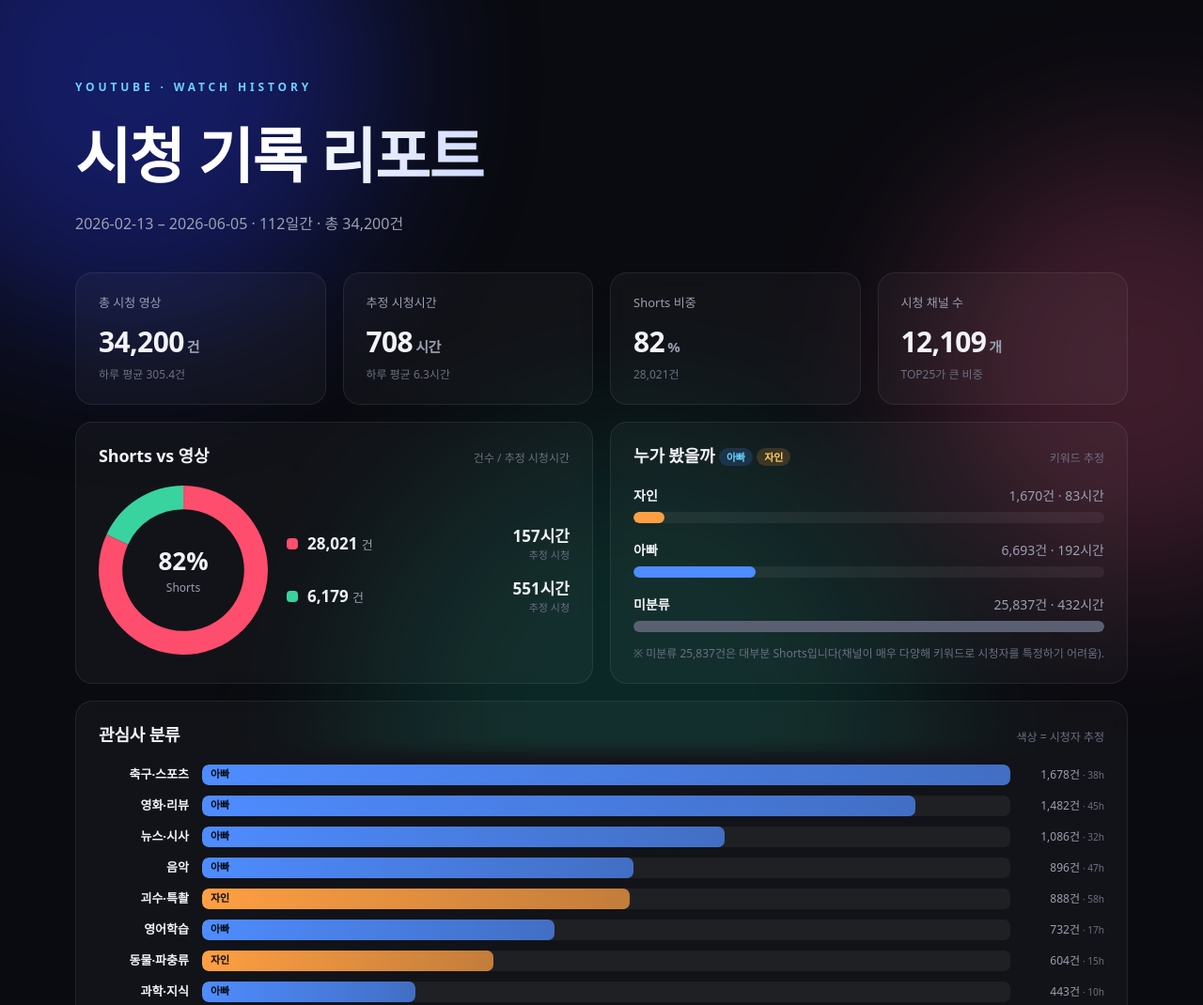
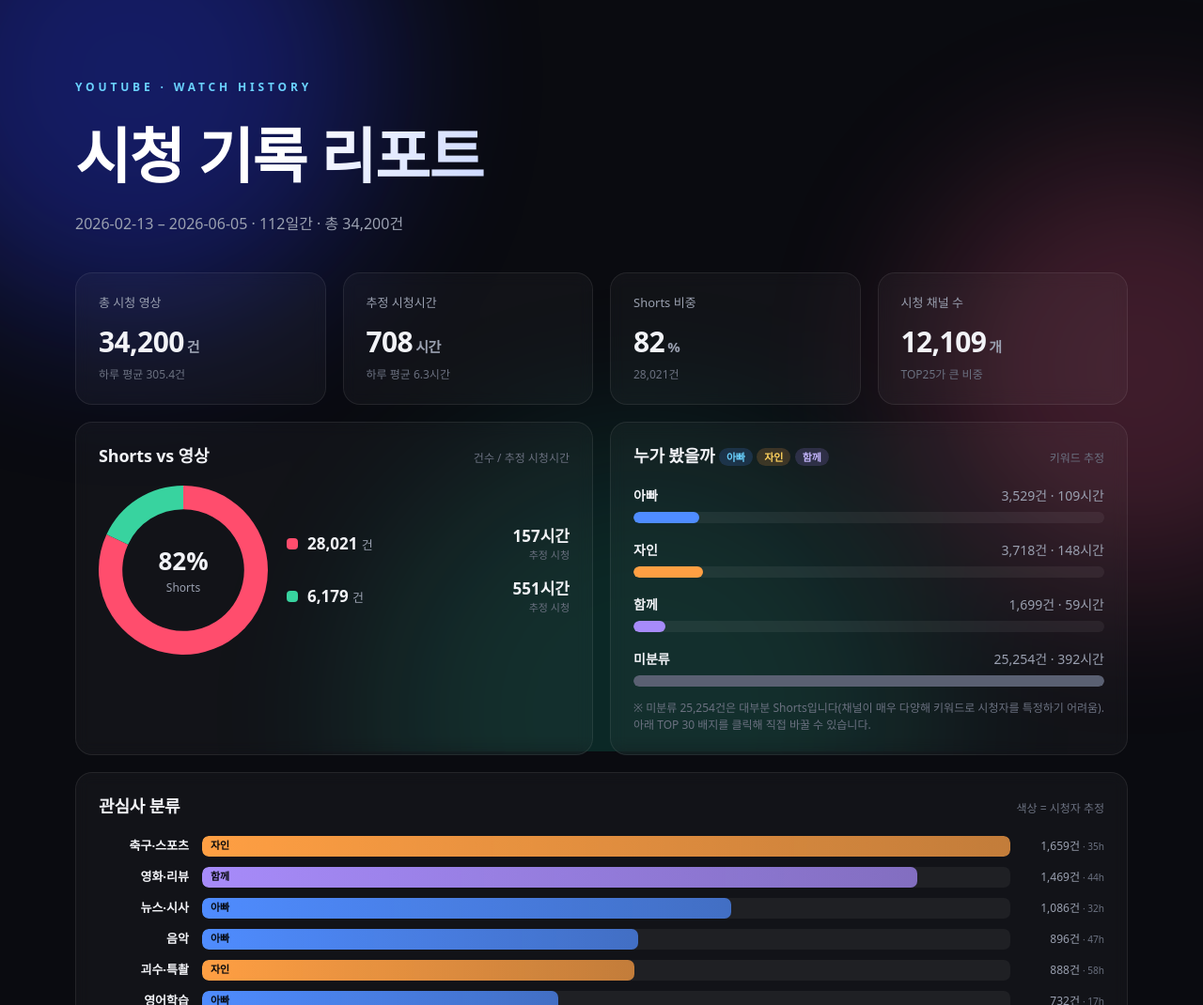
Before and after one commit to seulki29/youtube-history-dashboard, a plain HTML site: page docs/index.html in a window 1280 px wide. Shown: the top 1070 px of the page at 94% size. Drawn offline with nearby package versions, Linux system fonts and the light colour scheme; a web font is replaced by a local one.

Commit message:
시청자 분류 고도화: 자인 재지정, 함께 도입, TOP30 클릭 편집
- 축구·스포츠/예능 채널을 자인으로 재분류
- '함께' 시청자 추가(기본: 영화·리뷰 + 자까)
- 채널 랭킹 TOP25→TOP30, 배지 클릭으로 시청자 변경(localStorage 저장)
- 클릭 시 '누가 봤을까' 건수·시간 즉시 재계산

Co-Authored-By: Claude Opus 4.8 <noreply@anthropic.com>

```diff
--- a/docs/app.js
+++ b/docs/app.js
@@ -1,9 +1,9 @@
 const C = {
-  dad: '#4f8cff', jain: '#ff9f43', na: '#5a6072',
+  dad: '#4f8cff', jain: '#ff9f43', toge: '#a78bfa', na: '#5a6072',
   short: '#ff4d6d', video: '#38d39f',
   ink: '#f2f3f7', muted: '#9aa0b0', grid: 'rgba(255,255,255,.06)',
 };
-const ownerColor = o => (o === '아빠' ? C.dad : o === '자인' ? C.jain : C.na);
+const ownerColor = o => (o === '아빠' ? C.dad : o === '자인' ? C.jain : o === '함께' ? C.toge : C.na);
 const fmt = n => n.toLocaleString('ko-KR');
 const hrs = m => (m / 60);
 const fmtH = m => hrs(m) >= 10 ? Math.round(hrs(m)) : hrs(m).toFixed(1);
@@ -12,7 +12,31 @@ Chart.defaults.color = C.muted;
 Chart.defaults.font.family = 'Pretendard, sans-serif';
 Chart.defaults.font.size = 12;
 
-fetch('data.json').then(r => r.json()).then(render);
+// ── 수동 시청자 재지정(localStorage) ─────────────────────────────
+const OWNER_CYCLE = ['아빠', '자인', '함께', '미분류'];
+const OV_KEY = 'yth_owner_overrides';
+const getOverrides = () => { try { return JSON.parse(localStorage.getItem(OV_KEY)) || {}; } catch { return {}; } };
+const setOverrides = o => localStorage.setItem(OV_KEY, JSON.stringify(o));
+const effOwner = ch => getOverrides()[ch.name] || ch.owner;
+
+let DATA = null;
+
+// 기본 집계(owners)에서 top채널 재지정분을 반영해 재계산
+function computeOwners() {
+  const map = {};
+  DATA.owners.forEach(o => { map[o.owner] = { owner: o.owner, count: o.count, minutes: o.minutes }; });
+  const ov = getOverrides();
+  DATA.topChannels.forEach(ch => {
+    const cur = ov[ch.name];
+    if (!cur || cur === ch.owner) return;
+    if (map[ch.owner]) { map[ch.owner].count -= ch.count; map[ch.owner].minutes -= ch.minutes; }
+    if (!map[cur]) map[cur] = { owner: cur, count: 0, minutes: 0 };
+    map[cur].count += ch.count; map[cur].minutes += ch.minutes;
+  });
+  return OWNER_CYCLE.map(o => map[o] || { owner: o, count: 0, minutes: 0 });
+}
+
+fetch('data.json').then(r => r.json()).then(d => { DATA = d; render(d); });
 
 function render(d) {
   // 기간 / 생성일
@@ -35,12 +59,18 @@ function render(d) {
     </div>`).join('');
 
   renderTypeDonut(d);
-  renderOwners(d);
+  renderOwners();
   renderCategories(d);
   renderHour(d);
   renderDow(d);
   renderMonth(d);
-  renderChannels(d);
+  renderChannels();
+  document.getElementById('resetOwners').addEventListener('click', e => {
+    e.preventDefault();
+    localStorage.removeItem(OV_KEY);
+    renderOwners();
+    renderChannels();
+  });
 }
 
 /* Shorts vs 영상 도넛 */
@@ -63,10 +93,11 @@ function renderTypeDonut(d) {
     </div>`).join('');
 }
 
-/* 아빠 vs 자인 */
-function renderOwners(d) {
-  const max = Math.max(...d.owners.map(o => o.count));
-  document.getElementById('ownerBars').innerHTML = d.owners.map(o => `
+/* 아빠 vs 자인 — top채널 재지정분 반영 */
+function renderOwners() {
+  const owners = computeOwners();
+  const max = Math.max(...owners.map(o => o.count));
+  document.getElementById('ownerBars').innerHTML = owners.map(o => `
     <div class="obar">
       <div class="obar-top">
         <span class="name">${o.owner}</span>
@@ -74,9 +105,9 @@ function renderOwners(d) {
       </div>
       <div class="track"><div class="fill" style="width:${(o.count / max * 100).toFixed(1)}%;background:${ownerColor(o.owner)}"></div></div>
     </div>`).join('');
-  const na = d.owners.find(o => o.owner === '미분류');
+  const na = owners.find(o => o.owner === '미분류');
   document.getElementById('ownerNote').textContent =
-    `※ 미분류 ${fmt(na.count)}건은 대부분 Shorts입니다(채널이 매우 다양해 키워드로 시청자를 특정하기 어려움).`;
+    `※ 미분류 ${fmt(na.count)}건은 대부분 Shorts입니다(채널이 매우 다양해 키워드로 시청자를 특정하기 어려움). 아래 TOP 30 배지를 클릭해 직접 바꿀 수 있습니다.`;
 }
 
 /* 카테고리 가로 바 */
@@ -100,6 +131,7 @@ function renderHour(d) {
       datasets: [
         { label: '자인', data: d.hourly.map(h => h.owner['자인']), backgroundColor: C.jain, stack: 's' },
         { label: '아빠', data: d.hourly.map(h => h.owner['아빠']), backgroundColor: C.dad, stack: 's' },
+        { label: '함께', data: d.hourly.map(h => h.owner['함께'] || 0), backgroundColor: C.toge, stack: 's' },
         { label: '미분류', data: d.hourly.map(h => h.owner['미분류']), backgroundColor: C.na, stack: 's' },
       ],
     },
@@ -154,15 +186,32 @@ function renderMonth(d) {
   });
 }
 
-/* 채널 랭킹 */
-function renderChannels(d) {
-  const cls = o => o === '아빠' ? 'dad' : o === '자인' ? 'jain' : 'na';
-  document.getElementById('channelList').innerHTML = d.topChannels.map(c => `
+/* 채널 랭킹 — 배지 클릭으로 시청자 재지정 */
+const ownerCls = o => o === '아빠' ? 'dad' : o === '자인' ? 'jain' : o === '함께' ? 'toge' : 'na';
+function renderChannels() {
+  const list = document.getElementById('channelList');
+  list.innerHTML = DATA.topChannels.map((c, i) => {
+    const o = effOwner(c);
+    const changed = o !== c.owner;
+    return `
     <li>
       <span class="cn">
-        <span class="badge ${cls(c.owner)}">${c.owner}</span>
+        <button class="badge ${ownerCls(o)} ${changed ? 'edited' : ''}" data-i="${i}" title="클릭하여 시청자 변경 (아빠→자인→함께→미분류)">${o}</button>
         <span class="t" title="${c.name}">${c.name}</span>
       </span>
       <span class="num">${fmt(c.count)}건 <small>· ${fmtH(c.minutes)}h</small></span>
-    </li>`).join('');
+    </li>`;
+  }).join('');
+  list.querySelectorAll('.badge').forEach(btn => {
+    btn.addEventListener('click', () => {
+      const c = DATA.topChannels[+btn.dataset.i];
+      const cur = effOwner(c);
+      const next = OWNER_CYCLE[(OWNER_CYCLE.indexOf(cur) + 1) % OWNER_CYCLE.length];
+      const ov = getOverrides();
+      if (next === c.owner) delete ov[c.name]; else ov[c.name] = next;
+      setOverrides(ov);
+      renderChannels();
+      renderOwners();
+    });
+  });
 }
--- a/docs/data.json
+++ b/docs/data.json
@@ -27,38 +27,43 @@
   "owners": [
     {
       "owner": "자인",
-      "count": 1670,
-      "minutes": 4999
+      "count": 3718,
+      "minutes": 8861
     },
     {
       "owner": "아빠",
-      "count": 6693,
-      "minutes": 11543
+      "count": 3529,
+      "minutes": 6526
+    },
+    {
+      "owner": "함께",
+      "count": 1699,
+      "minutes": 3568
     },
     {
       "owner": "미분류",
-      "count": 25837,
-      "minutes": 25938
+      "count": 25254,
+      "minutes": 23525
     }
   ],
   "categories": [
     {
       "cat": "기타",
       "owner": "미분류",
-      "count": 25837,
-      "minutes": 25938
+      "count": 25254,
+      "minutes": 23525
     },
     {
       "cat": "축구·스포츠",
-      "owner": "아빠",
-      "count": 1678,
-      "minutes": 2292
+      "owner": "자인",
+      "count": 1659,
+      "minutes": 2088
     },
     {
       "cat": "영화·리뷰",
-      "owner": "아빠",
-      "count": 1482,
-      "minutes": 2708
+      "owner": "함께",
+      "count": 1469,
+      "minutes": 2666
     },
     {
       "cat": "뉴스·시사",
@@ -87,14 +92,20 @@
     {
       "cat": "동물·파충류",
       "owner": "자인",
-      "count": 604,
-      "minutes": 927
+      "count": 596,
+      "minutes": 904
+    },
+    {
+      "cat": "예능·게임",
+      "owner": "자인",
+      "count": 575,
+      "minutes": 2373
     },
     {
       "cat": "과학·지식",
       "owner": "아빠",
-      "count": 443,
-      "minutes": 619
+      "count": 439,
+      "minutes": 603
     },
     {
       "cat": "당구",
@@ -103,10 +114,10 @@
       "minutes": 223
     },
     {
-      "cat": "키즈·게임",
-      "owner": "자인",
-      "count": 178,
-      "minutes": 575
+      "cat": "함께보기",
+      "owner": "함께",
+      "count": 230,
+      "minutes": 902
     }
   ],
   "topChannels": [
@@ -114,7 +125,7 @@
       "name": "무비띵크_Movie Think",
       "count": 309,
       "minutes": 829,
-      "owner": "아빠"
+      "owner": "함께"
     },
     {
       "name": "Kaiju Capi",
@@ -132,13 +143,13 @@
       "name": "쿠팡플레이 스포츠",
       "count": 256,
       "minutes": 589,
-      "owner": "아빠"
+      "owner": "자인"
     },
     {
       "name": "자까",
       "count": 230,
       "minutes": 902,
-      "owner": "미분류"
+      "owner": "함께"
     },
     {
       "name": "MBCNEWS",
@@ -150,7 +161,7 @@
       "name": "빨강도깨비",
       "count": 205,
       "minutes": 226,
-      "owner": "아빠"
+      "owner": "함께"
     },
     {
       "name": "Half-Asleep Chris",
@@ -180,7 +191,7 @@
       "name": "김진짜 Real KIM",
       "count": 122,
       "minutes": 729,
-      "owner": "미분류"
+      "owner": "자인"
     },
     {
       "name": "Evolution Square",
@@ -192,19 +203,19 @@
       "name": "슛포러브",
       "count": 109,
       "minutes": 270,
-      "owner": "아빠"
+      "owner": "자인"
     },
     {
       "name": "메밀묵도리",
       "count": 104,
       "minutes": 586,
-      "owner": "미분류"
+      "owner": "자인"
     },
     {
       "name": "김동댕",
       "count": 97,
       "minutes": 108,
-      "owner": "미분류"
+      "owner": "자인"
     },
     {
       "name": "슬기로운 정치생활",
@@ -240,13 +251,13 @@
       "name": "제발돼라 PleaseBee",
       "count": 74,
       "minutes": 375,
-      "owner": "미분류"
+      "owner": "자인"
     },
     {
       "name": "Tottenham Hotspur",
       "count": 72,
       "minutes": 115,
-      "owner": "아빠"
+      "owner": "자인"
     },
     {
       "name": "POCLANOS",
@@ -259,6 +270,36 @@
       "count": 67,
       "minutes": 24,
       "owner": "자인"
+    },
+    {
+      "name": "숏간다",
+      "count": 65,
+      "minutes": 48,
+      "owner": "미분류"
+    },
+    {
+      "name": "무비체인",
+      "count": 65,
+      "minutes": 48,
+      "owner": "함께"
+    },
+    {
+      "name": "땀냄시",
+      "count": 64,
+      "minutes": 49,
+      "owner": "미분류"
+    },
+    {
+      "name": "JK 아트사커 온라인",
+      "count": 63,
+      "minutes": 34,
+      "owner": "자인"
+    },
+    {
+      "name": "스브스뉴스 SUBUSUNEWS",
+      "count": 61,
+      "minutes": 127,
+      "owner": "아빠"
     }
   ],
   "hourly": [
@@ -267,9 +308,10 @@
       "count": 1913,
       "minutes": 1237,
       "owner": {
-        "자인": 45,
-        "아빠": 320,
-        "미분류": 1548
+        "자인": 132,
+        "아빠": 152,
+        "함께": 109,
+        "미분류": 1520
       }
     },
     {
@@ -277,9 +319,10 @@
       "count": 346,
       "minutes": 205,
       "owner": {
-        "자인": 6,
-        "아빠": 72,
-        "미분류": 268
+        "자인": 29,
+        "아빠": 29,
+        "함께": 22,
+        "미분류": 266
       }
     },
     {
@@ -287,8 +330,9 @@
       "count": 38,
       "minutes": 55,
       "owner": {
-        "자인": 2,
-        "아빠": 10,
+        "자인": 3,
+        "아빠": 6,
+        "함께": 3,
         "미분류": 26
       }
     },
@@ -299,6 +343,7 @@
       "owner": {
         "자인": 0,
         "아빠": 0,
+        "함께": 0,
         "미분류": 0
       }
     },
@@ -309,6 +354,7 @@
       "owner": {
         "자인": 0,
         "아빠": 1,
+        "함께": 0,
         "미분류": 2
       }
     },
@@ -317,8 +363,9 @@
       "count": 79,
       "minutes": 38,
       "owner": {
-        "자인": 0,
-        "아빠": 16,
+        "자인": 4,
+        "아빠": 8,
+        "함께": 4,
         "미분류": 63
       }
     },
@@ -327,9 +374,10 @@
       "count": 738,
       "minutes": 522,
       "owner": {
-        "자인": 20,
-        "아빠": 121,
-        "미분류": 597
+        "자인": 50,
+        "아빠": 63,
+        "함께": 29,
+        "미분류": 596
       }
     },
     {
@@ -337,9 +385,10 @@
       "count": 4671,
       "minutes": 3738,
       "owner": {
-        "자인": 141,
-        "아빠": 799,
-        "미분류": 3731
+        "자인": 347,
+        "아빠": 473,
+        "함께": 154,
+        "미분류": 3697
       }
     },
     {
@@ -347,9 +396,10 @@
       "count": 2572,
       "minutes": 2672,
       "owner": {
-        "자인": 133,
-        "아빠": 460,
-        "미분류": 1979
+        "자인": 322,
+        "아빠": 231,
+        "함께": 80,
+        "미분류": 1939
       }
     },
     {
@@ -357,9 +407,10 @@
       "count": 1256,
       "minutes": 1557,
       "owner": {
-        "자인": 71,
-        "아빠": 231,
-        "미분류": 954
+        "자인": 155,
+        "아빠": 116,
+        "함께": 59,
+        "미분류": 926
       }
     },
     {
@@ -367,9 +418,10 @@
       "count": 843,
       "minutes": 1458,
       "owner": {
-        "자인": 25,
-        "아빠": 195,
-        "미분류": 623
+        "자인": 82,
+        "아빠": 112,
+        "함께": 62,
+        "미분류": 587
       }
     },
     {
@@ -377,9 +429,10 @@
       "count": 879,
       "minutes": 1261,
       "owner": {
-        "자인": 27,
-        "아빠": 192,
-        "미분류": 660
+        "자인": 77,
+        "아빠": 112,
+        "함께": 41,
+        "미분류": 649
       }
     },
     {
@@ -387,9 +440,10 @@
       "count": 1235,
       "minutes": 1916,
       "owner": {
-        "자인": 113,
-        "아빠": 317,
-        "미분류": 805
+        "자인": 200,
+        "아빠": 191,
+        "함께": 70,
+        "미분류": 774
       }
     },
     {
@@ -397,9 +451,10 @@
       "count": 846,
       "minutes": 1805,
       "owner": {
-        "자인": 58,
-        "아빠": 228,
-        "미분류": 560
+        "자인": 118,
+        "아빠": 110,
+        "함께": 89,
+        "미분류": 529
       }
     },
     {
@@ -407,9 +462,10 @@
       "count": 907,
       "minutes": 2155,
       "owner": {
-        "자인": 112,
-        "아빠": 165,
-        "미분류": 630
+        "자인": 170,
+        "아빠": 72,
+        "함께": 60,
+        "미분류": 605
       }
     },
     {
@@ -417,9 +473,10 @@
       "count": 828,
       "minutes": 2553,
       "owner": {
-        "자인": 139,
-        "아빠": 161,
-        "미분류": 528
+        "자인": 215,
+        "아빠": 60,
+        "함께": 66,
+        "미분류": 487
       }
     },
     {
@@ -427,9 +484,10 @@
       "count": 1066,
       "minutes": 2446,
       "owner": {
-        "자인": 104,
-        "아빠": 276,
-        "미분류": 686
+        "자인": 208,
+        "아빠": 117,
+        "함께": 82,
+        "미분류": 659
       }
     },
     {
@@ -437,9 +495,10 @@
       "count": 1784,
       "minutes": 2342,
       "owner": {
-        "자인": 133,
-        "아빠": 367,
-        "미분류": 1284
+        "자인": 238,
+        "아빠": 173,
+        "함께": 120,
+        "미분류": 1253
       }
     },
     {
@@ -447,9 +506,10 @@
       "count": 2259,
       "minutes": 2519,
       "owner": {
-        "자인": 98,
-        "아빠": 459,
-        "미분류": 1702
+        "자인": 215,
+        "아빠": 267,
+        "함께": 101,
+        "미분류": 1676
       }
     },
     {
@@ -457,9 +517,10 @@
       "count": 1751,
       "minutes": 2192,
       "owner": {
-        "자인": 58,
-        "아빠": 342,
-        "미분류": 1351
+        "자인": 151,
+        "아빠": 190,
+        "함께": 78,
+        "미분류": 1332
       }
     },
     {
@@ -467,9 +528,10 @@
       "count": 2160,
       "minutes": 2812,
       "owner": {
-        "자인": 92,
-        "아빠": 441,
-        "미분류": 1627
+        "자인": 243,
+        "아빠": 240,
+        "함께": 91,
+        "미분류": 1586
       }
     },
     {
@@ -477,9 +539,10 @@
       "count": 2503,
       "minutes": 3158,
       "owner": {
-        "자인": 89,
-        "아빠": 480,
-        "미분류": 1934
+        "자인": 268,
+        "아빠": 244,
+        "함께": 126,
+        "미분류": 1865
       }
     },
     {
@@ -487,9 +550,10 @@
       "count": 2669,
       "minutes": 3290,
       "owner": {
-        "자인": 134,
-        "아빠": 543,
-        "미분류": 1992
+        "자인": 292,
+        "아빠": 297,
+        "함께": 113,
+        "미분류": 1967
       }
     },
     {
@@ -497,9 +561,10 @@
       "count": 2854,
       "minutes": 2542,
       "owner": {
-        "자인": 70,
-        "아빠": 497,
-        "미분류": 2287
+        "자인": 199,
+        "아빠": 265,
+        "함께": 140,
+        "미분류": 2250
       }
     }
   ],
--- a/docs/index.html
+++ b/docs/index.html
@@ -35,7 +35,7 @@
 
   <!-- 아빠 vs 자인 -->
   <section class="card span-6">
-    <div class="card-head"><h2>누가 봤을까 <span class="who-tag dad">아빠</span> <span class="who-tag jain">자인</span></h2><span class="hint">키워드 추정</span></div>
+    <div class="card-head"><h2>누가 봤을까 <span class="who-tag dad">아빠</span> <span class="who-tag jain">자인</span> <span class="who-tag toge">함께</span></h2><span class="hint">키워드 추정</span></div>
     <div id="ownerBars" class="owner-bars"></div>
     <p class="micro" id="ownerNote"></p>
   </section>
@@ -66,7 +66,10 @@
 
   <!-- 채널 랭킹 -->
   <section class="card span-12">
-    <div class="card-head"><h2>최다 시청 채널 TOP 25</h2></div>
+    <div class="card-head">
+      <h2>최다 시청 채널 TOP 30</h2>
+      <span class="hint">배지를 클릭해 시청자 변경 · <a href="#" id="resetOwners" class="reset-link">초기화</a></span>
+    </div>
     <ol id="channelList" class="channel-list"></ol>
   </section>
 </main>
--- a/docs/style.css
+++ b/docs/style.css
@@ -9,6 +9,8 @@
   --dad-2: #6ad2ff;
   --jain: #ff9f43;    /* 자인 = 웜오렌지 */
   --jain-2: #ffd25e;
+  --toge: #a78bfa;    /* 함께 = 라벤더 */
+  --toge-2: #c4b5fd;
   --na: #5a6072;      /* 미분류 */
   --short: #ff4d6d;   /* Shorts = 핫핑크 */
   --video: #38d39f;   /* 영상 = 민트 */
@@ -93,6 +95,7 @@ main {
 .who-tag { font-size: 11px; font-weight: 700; padding: 2px 8px; border-radius: 999px; vertical-align: middle; }
 .who-tag.dad { background: rgba(79,140,255,.18); color: var(--dad-2); }
 .who-tag.jain { background: rgba(255,159,67,.18); color: var(--jain-2); }
+.who-tag.toge { background: rgba(167,139,250,.18); color: var(--toge-2); }
 .owner-bars { display: flex; flex-direction: column; gap: 18px; }
 .obar .obar-top { display: flex; justify-content: space-between; font-size: 14px; margin-bottom: 7px; }
 .obar .obar-top .name { font-weight: 700; }
@@ -115,10 +118,17 @@ main {
 .channel-list li::before { content: counter(ch); color: var(--faint); font-weight: 700; font-size: 13px; text-align: center; }
 .channel-list .cn { display: flex; align-items: center; gap: 8px; min-width: 0; }
 .channel-list .cn .t { overflow: hidden; text-overflow: ellipsis; white-space: nowrap; font-size: 14px; font-weight: 500; }
-.channel-list .badge { font-size: 10px; font-weight: 700; padding: 1px 7px; border-radius: 999px; flex: none; }
+.channel-list .badge { font-size: 10px; font-weight: 700; padding: 2px 8px; border-radius: 999px; flex: none; min-width: 42px; text-align: center;
+  border: 1px solid transparent; cursor: pointer; font-family: inherit; transition: transform .08s, box-shadow .15s; }
+.channel-list .badge:hover { transform: translateY(-1px); box-shadow: 0 3px 10px rgba(0,0,0,.35); }
+.channel-list .badge:active { transform: translateY(0); }
+.channel-list .badge.edited { border-color: currentColor; box-shadow: 0 0 0 2px rgba(255,255,255,.06); }
 .badge.dad { background: rgba(79,140,255,.16); color: var(--dad-2); }
 .badge.jain { background: rgba(255,159,67,.16); color: var(--jain-2); }
+.badge.toge { background: rgba(167,139,250,.18); color: var(--toge-2); }
 .badge.na { background: rgba(255,255,255,.06); color: var(--faint); }
+.reset-link { color: var(--dad-2); text-decoration: none; border-bottom: 1px dotted currentColor; }
+.reset-link:hover { color: #fff; }
 .channel-list .num { font-size: 13px; color: var(--muted); font-variant-numeric: tabular-nums; }
 .channel-list .num small { color: var(--faint); }
 
```
Also changed, not shown: build.js (+8 -5 lines), serve.js (added, +13 -0 lines).
